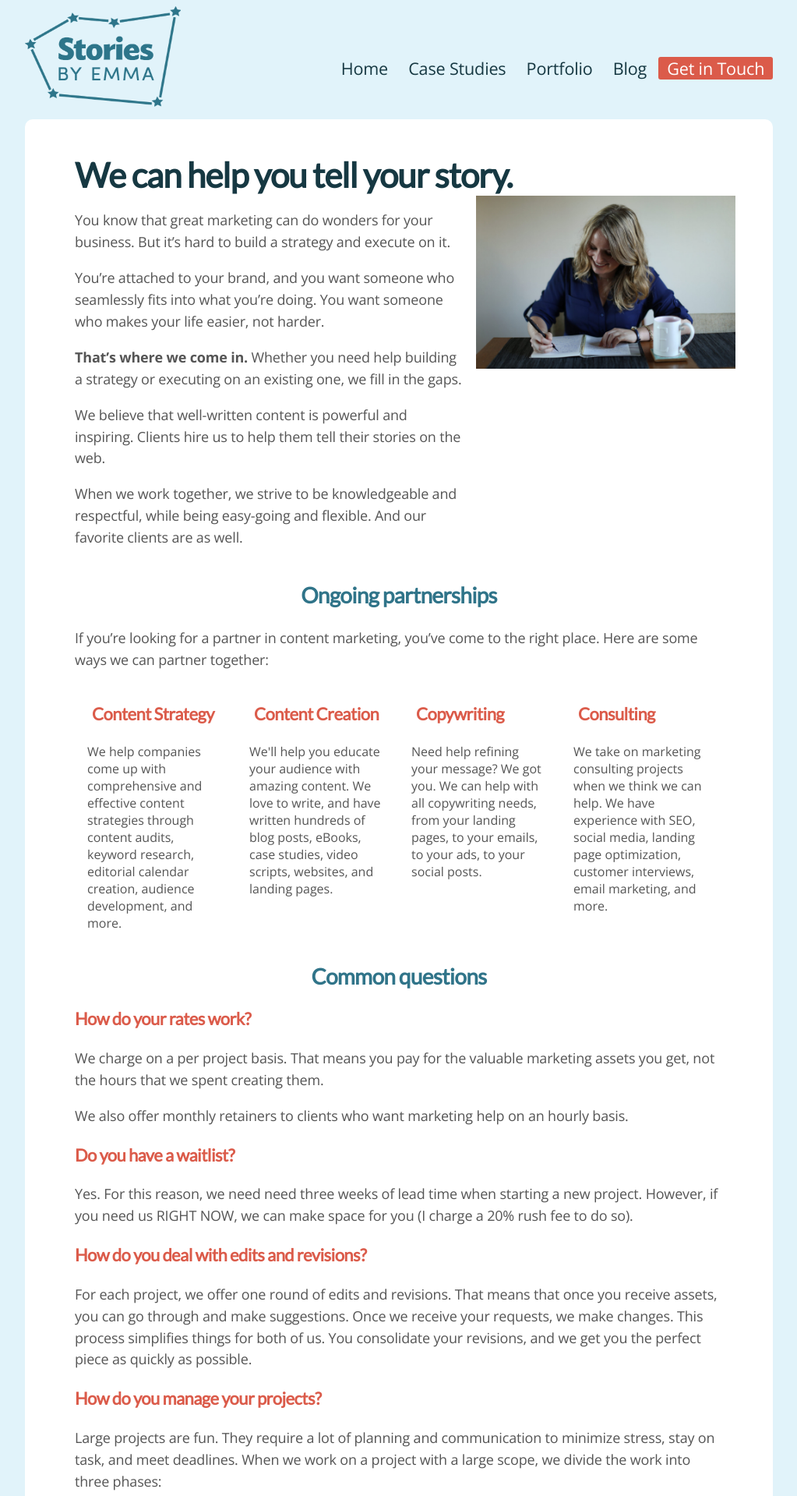
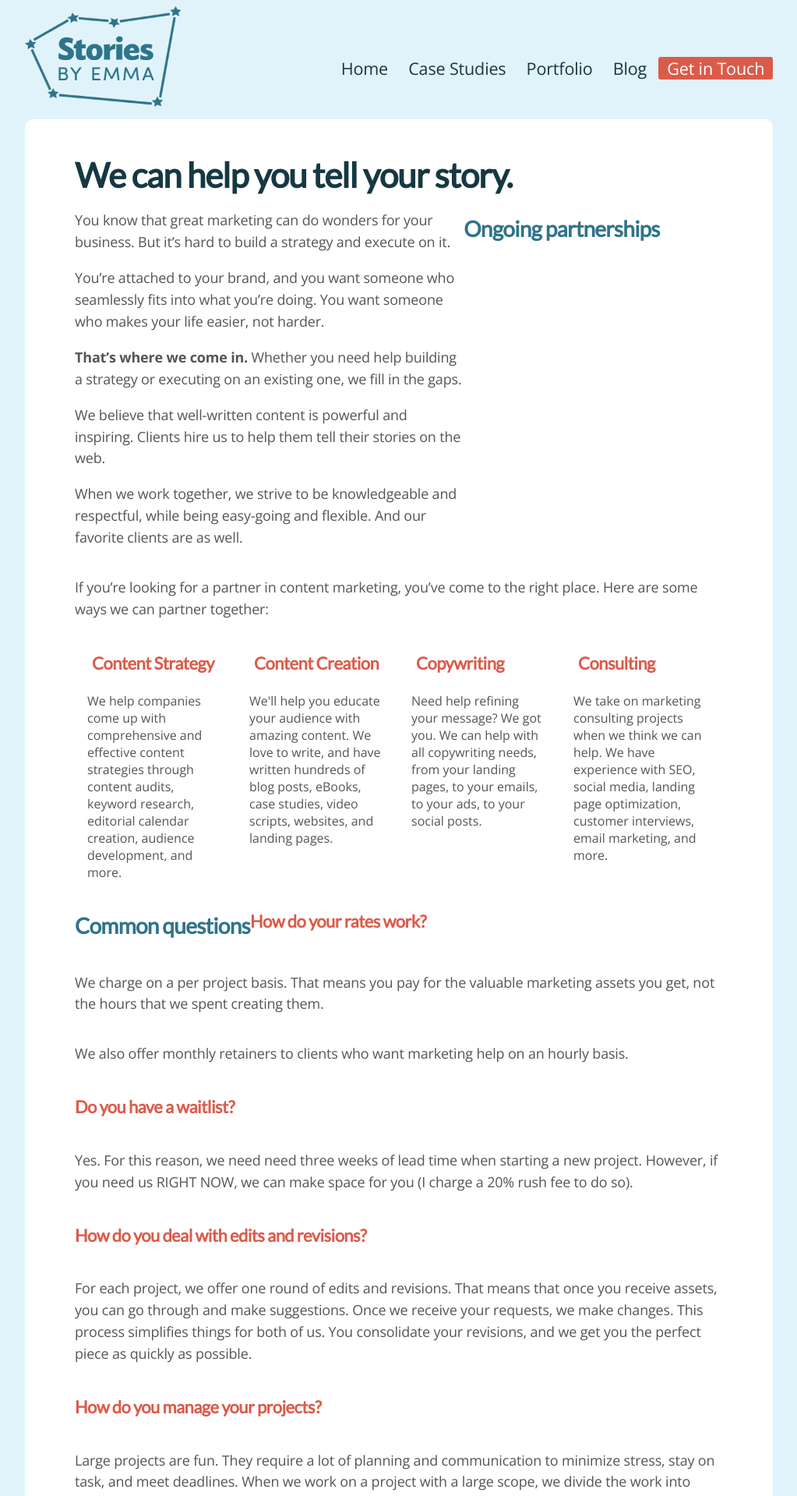
Before and after one commit to emmalepsy/emmalepsy.github.io, a Jekyll site: the page services.html, which Jekyll copies as it is, in a window 1280 px wide. Shown: the top 1919 px of the page at 78% size, without its empty margins (128-1151 px from the left). Built offline with Jekyll 4.4.1, drawn with Linux system fonts in a browser that asks for light colours; nearby versions of some CDN libraries; a style sheet for code colours, icons or effects is not loaded.

Commit message:
Update services.html

```diff
--- a/services.html
+++ b/services.html
@@ -76,10 +76,6 @@
 	  </p>
 	</div>
 
-	<div class="c4">
-	  <img src="emma_writing.jpg">
-	</div>
-      </div>
 
       <h2 class="center">Ongoing partnerships</h2>
       <p>If you’re looking for a partner in content marketing, you’ve
```
